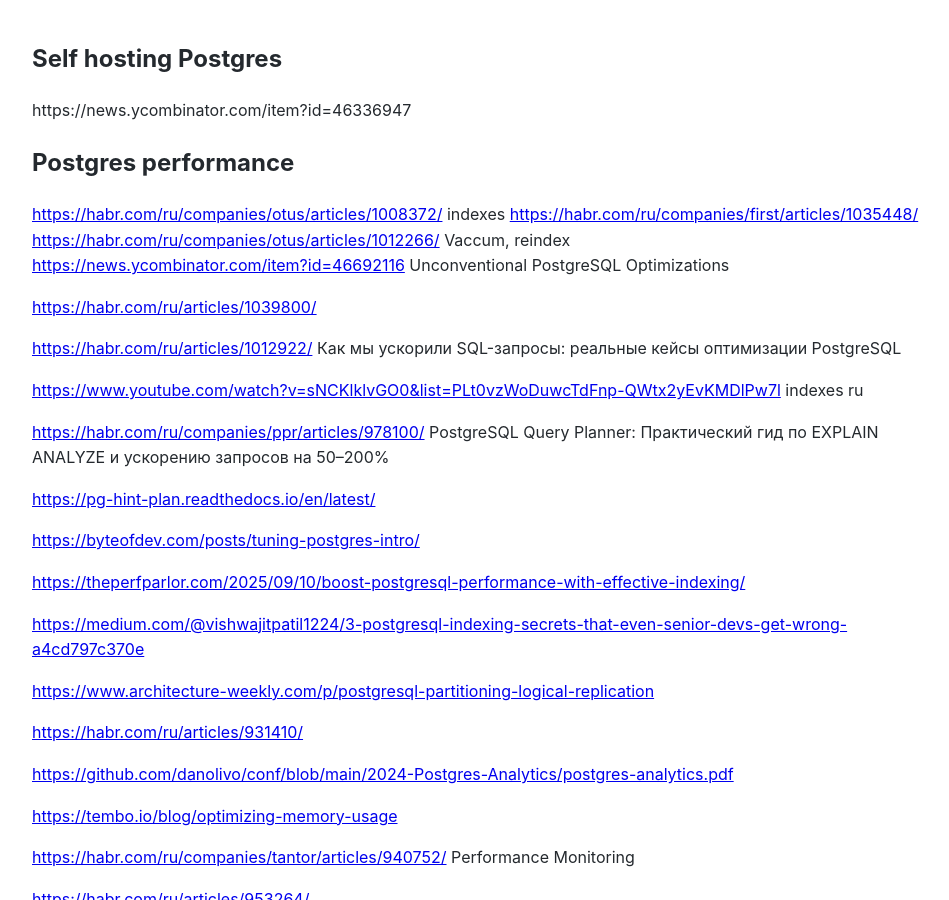
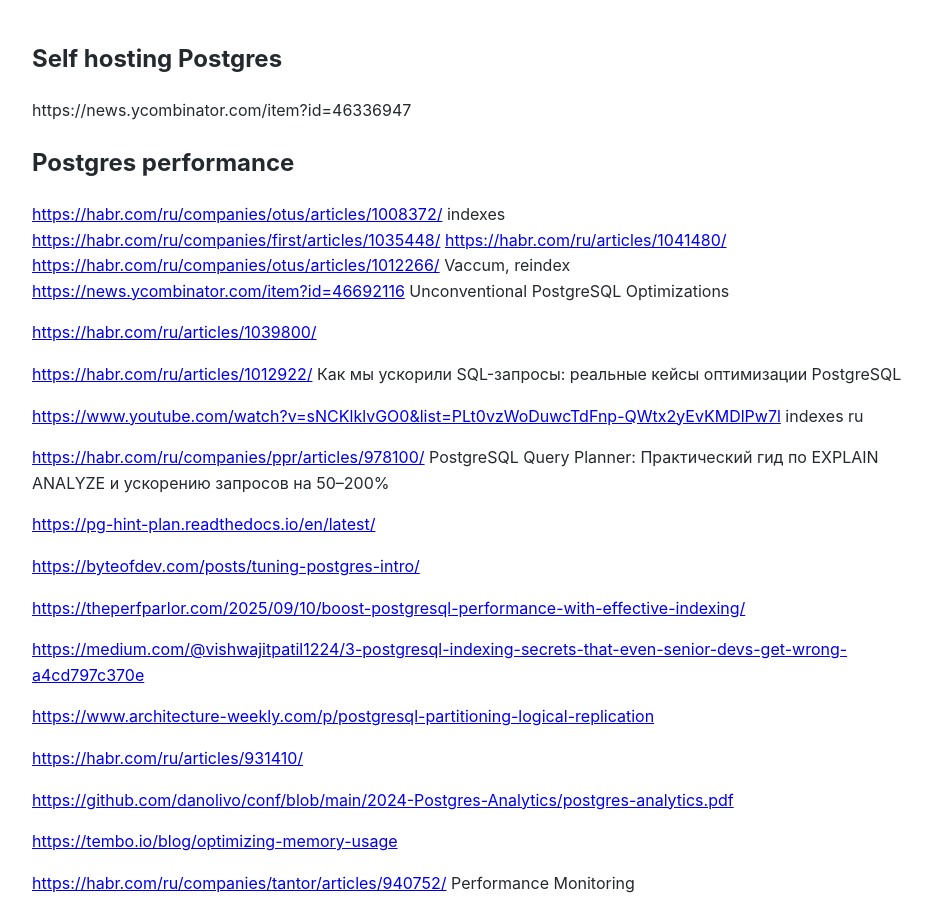
Before and after one commit to Michael-Lubinsky/michael-lubinsky.github.com, a Jekyll site: the page built from pg/pg_performance.md, in a window 1280 px wide and 900 px high. Shown: the whole window, without its empty margins (158-1107 px from the left). Built offline with Jekyll 4.4.1, drawn with Linux system fonts in a browser that asks for light colours; our own code applies the rules of GitHub Pages for plain Markdown files.

Commit message:
Update pg_performance.md

```diff
--- a/pg/pg_performance.md
+++ b/pg/pg_performance.md
@@ -4,7 +4,7 @@
 ## Postgres performance
 
 <https://habr.com/ru/companies/otus/articles/1008372/> indexes
-<https://habr.com/ru/companies/first/articles/1035448/>
+<https://habr.com/ru/companies/first/articles/1035448/>   <https://habr.com/ru/articles/1041480/>
 <https://habr.com/ru/companies/otus/articles/1012266/> Vaccum, reindex
 <https://news.ycombinator.com/item?id=46692116> 	Unconventional PostgreSQL Optimizations
 
```
